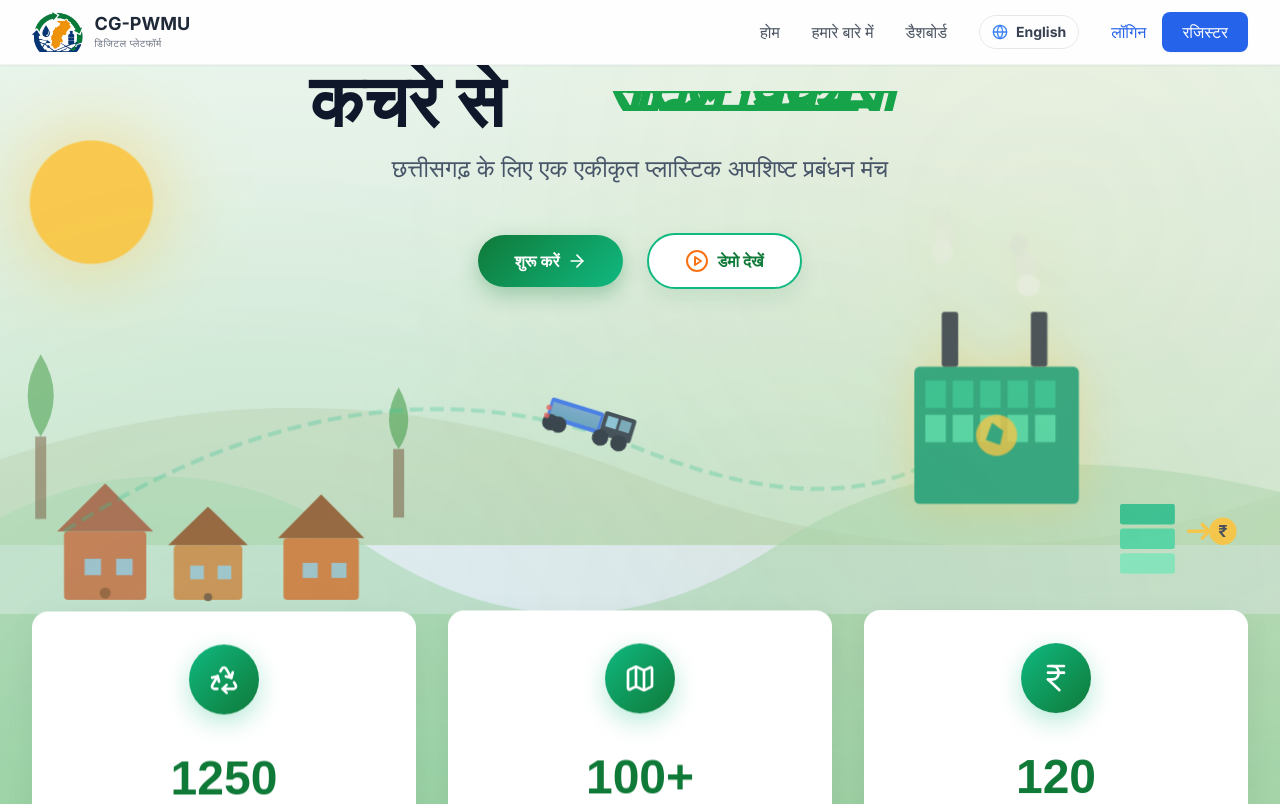
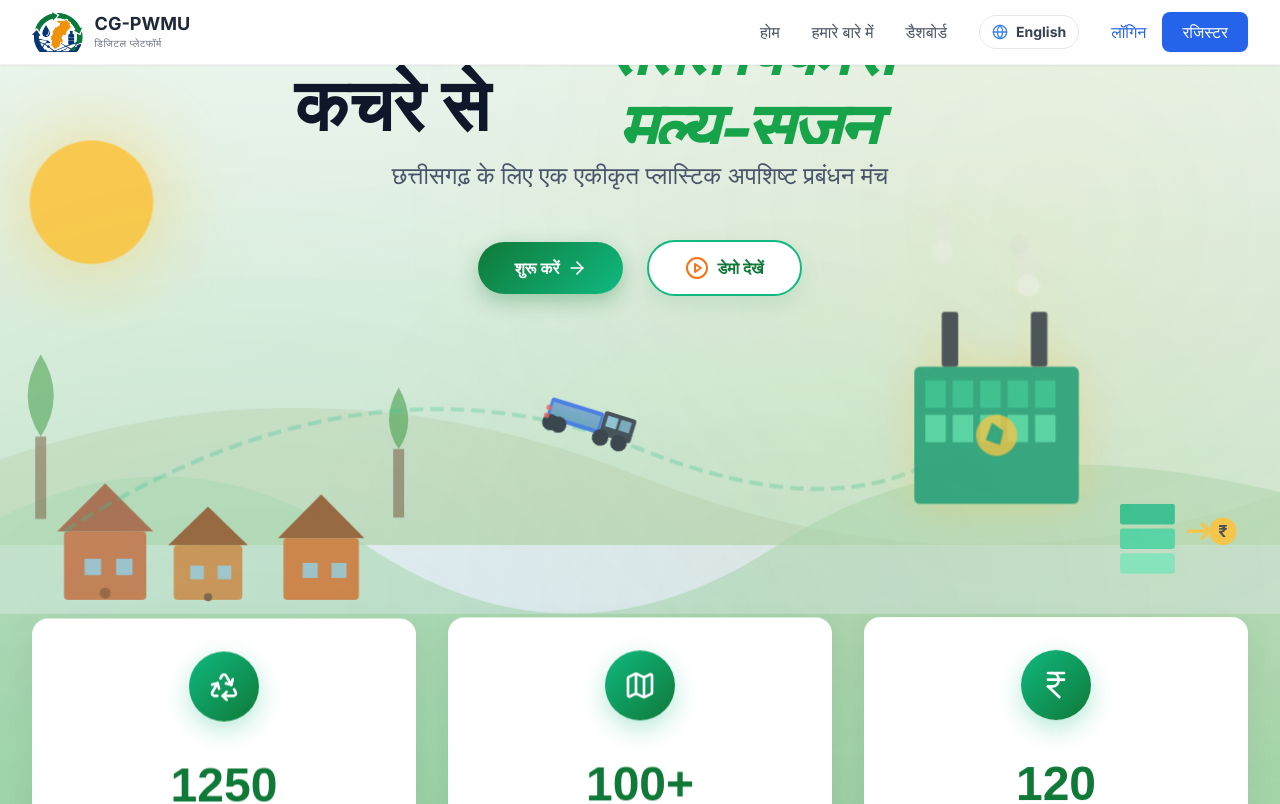
Before and after one commit to rajyr/cgpwmu-dashboard, a React (Vite) app: page / in a window 1280 px wide. Shown: the top 804 px of the page. Built offline with nearby package versions, Linux system fonts and the light colour scheme; no server answers.

Commit message:
hindi English both witj titile

```diff
--- a/src/pages/Landing.jsx
+++ b/src/pages/Landing.jsx
@@ -461,7 +461,7 @@ const Landing = () => {
                     <div className="max-w-7xl mx-auto px-4 sm:px-6 lg:px-8 text-center animate-fade-in-up">
                         <h1 className="text-5xl md:text-7xl font-extrabold text-slate-900 leading-tight mb-4 flex flex-wrap justify-center items-center gap-x-4">
                             <span>{t('heroTitle', translations)}</span>
-                            <span className="relative inline-block h-[1.2rem] overflow-hidden align-top text-green-600 min-w-[200px] md:min-w-[450px]">
+                            <span className="relative inline-block h-[1.1em] overflow-hidden align-top text-green-600 min-w-[210px] md:min-w-[480px]">
                                 <span
                                     className="flex flex-col"
                                     style={{
@@ -470,7 +470,7 @@ const Landing = () => {
                                     }}
                                 >
                                     {animatedWords.map((word, i) => (
-                                        <span key={i} className="h-[1.2rem] flex items-center justify-center whitespace-nowrap px-2 font-black italic tracking-tighter">
+                                        <span key={i} className="h-[1.1em] flex items-center justify-center whitespace-nowrap px-2 font-black italic tracking-tighter">
                                             {word}
                                         </span>
                                     ))}
```
